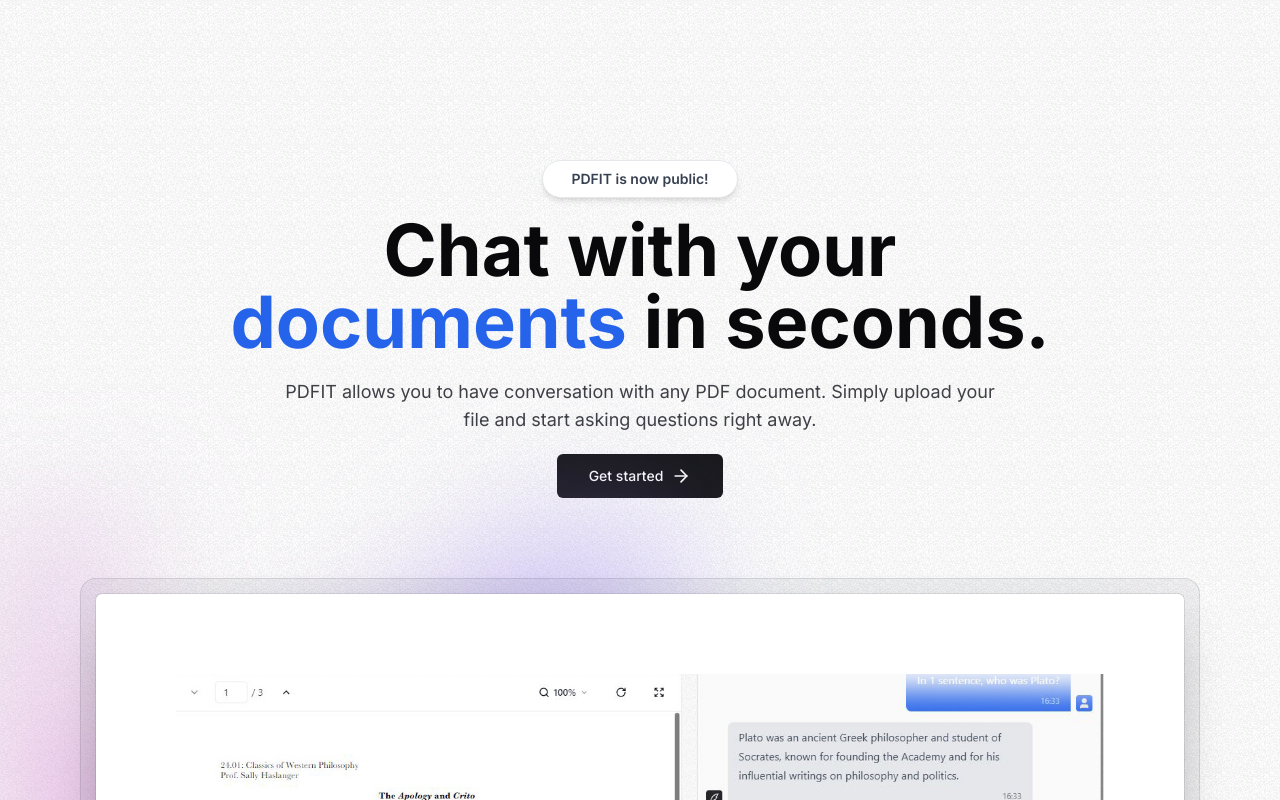
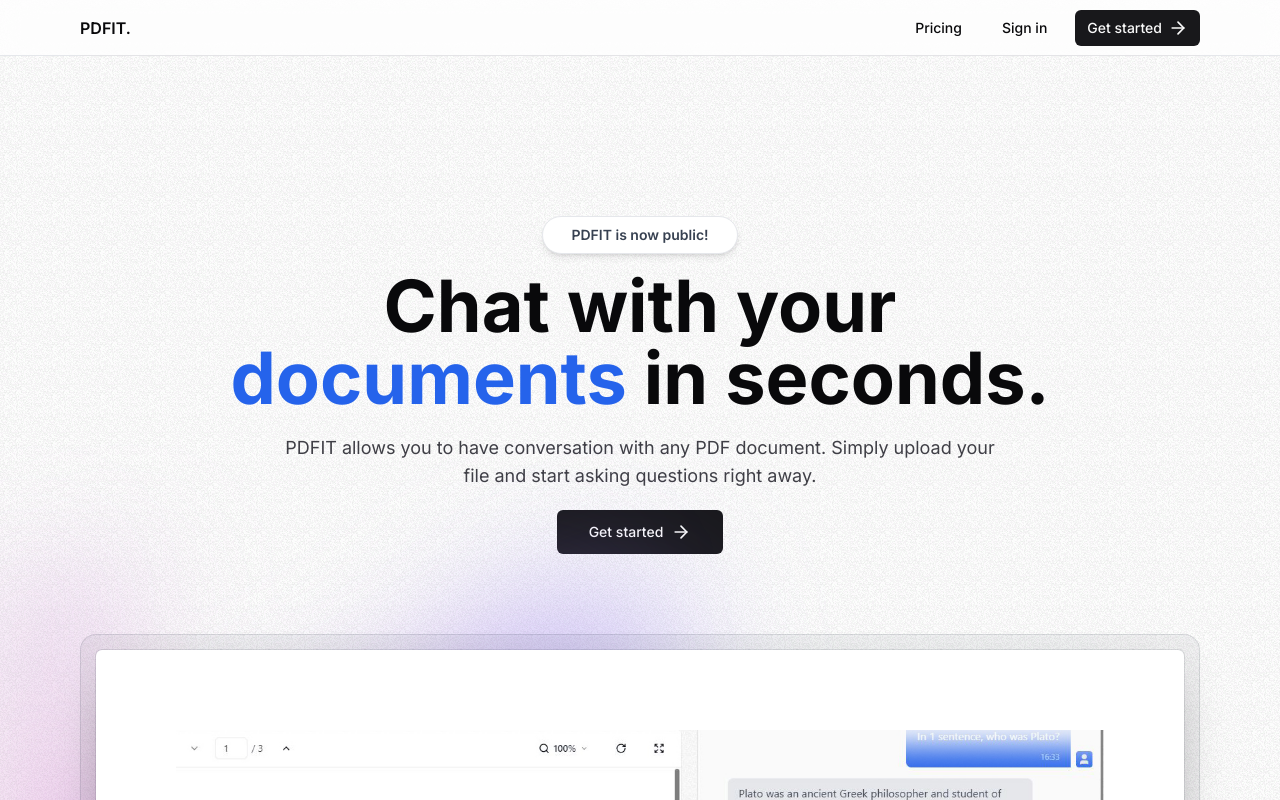
Before and after one commit to maaaz5/pdfit, a Next.js app: page / in a window 1280 px wide. Shown: the top 800 px of the page. Built offline with nearby package versions, Linux system fonts and the light colour scheme.

Commit message:
navbar done

```diff
--- a/package.json
+++ b/package.json
@@ -9,6 +9,7 @@
     "lint": "next lint"
   },
   "dependencies": {
+    "@kinde-oss/kinde-auth-nextjs": "^2.0.13",
     "@radix-ui/react-slot": "^1.0.2",
     "@tailwindcss/typography": "^0.5.10",
     "class-variance-authority": "^0.7.0",
--- a/src/app/layout.tsx
+++ b/src/app/layout.tsx
@@ -2,6 +2,7 @@
 import { Inter } from "next/font/google";
 import "./globals.css";
 import { cn } from "@/lib/utils";
+import Navbar from "@/components/ui/Navbar";
 
 const inter = Inter({ subsets: ["latin"] });
 
@@ -23,6 +24,7 @@
           inter.className
         )}
       >
+        <Navbar />
         {children}
       </body>
     </html>
--- /dev/null
+++ b/src/components/ui/Navbar.tsx
@@ -0,0 +1,41 @@
+import Link from "next/link";
+import MaxWidthWrapper from "../MaxWidthWrapper";
+import { buttonVariants } from "./button";
+import { LoginLink, RegisterLink } from "@kinde-oss/kinde-auth-nextjs/server";
+import { ArrowRight } from "lucide-react";
+
+export default function Navbar() {
+  return (
+    <nav className="sticky h-14 inset-x-0 top-0 z-30 w-full border-b border-gray-200 bg-white/75 backdrop-blur-lg transition-all">
+      <MaxWidthWrapper>
+        <div className="flex h-14 items-center justify-between border-b border-zinc-200">
+          <Link href={"/"} className="flex z-40 font-semibold ">
+            PDFIT.
+          </Link>
+
+          {/* todo: add mobile navbar */}
+
+          <div className="hidden items-center space-x-4 sm:flex">
+            <>
+              <Link
+                href={"/pricing"}
+                className={buttonVariants({ variant: "ghost", size: "sm" })}
+              >
+                Pricing
+              </Link>
+              <LoginLink
+                className={buttonVariants({ variant: "ghost", size: "sm" })}
+              >
+                Sign in
+              </LoginLink>
+
+              <RegisterLink className={buttonVariants({ size: "sm" })}>
+                Get started <ArrowRight className="ml-1.5 h-5 w-5" />
+              </RegisterLink>
+            </>
+          </div>
+        </div>
+      </MaxWidthWrapper>
+    </nav>
+  );
+}
```
Also changed, not shown: 1 other file (tests, documents, lock files or other folders).
